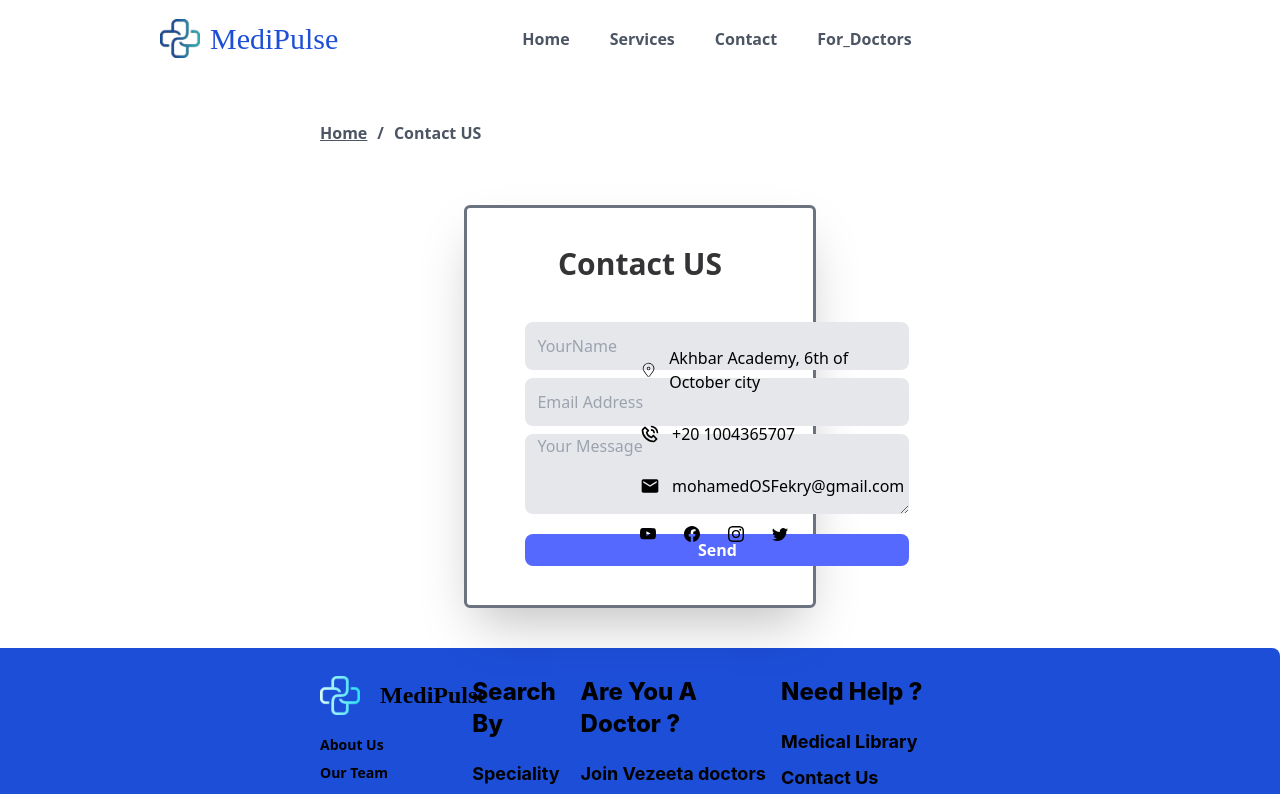
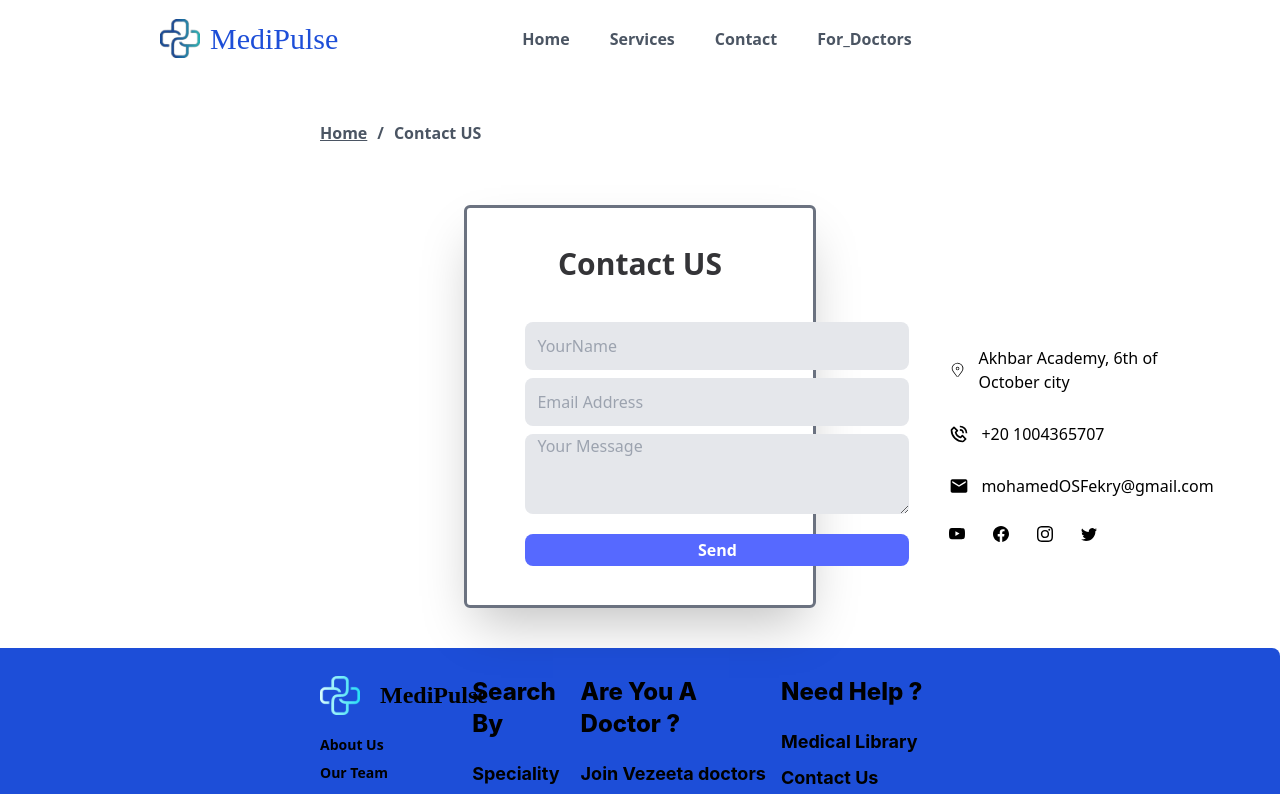
Before and after one commit to moshaosama/Graduation_Project, a React (Vite) app: page /contact in a window 1280 px wide. Shown: the top 794 px of the page. Built offline with nearby package versions, Linux system fonts and the light colour scheme.

Commit message:
update: FormContactUs component

```diff
--- a/src/Components/FormContactUs/FormContactUs.tsx
+++ b/src/Components/FormContactUs/FormContactUs.tsx
@@ -7,12 +7,14 @@ import FormContectusList from "./FormContectusList";
 
 const FormContactUs = () => {
   return (
-    <div className="border-[3px] border-solid m-10 h-fit mx-36 p-[2.4pc] rounded-md shadow-2xl border-gray-500">
+    <div className="border-[3px] border-solid m-10 h-fit mx-36 max-sm:-mx-4 max-sm:w-[24pc] p-[2.4pc] rounded-md shadow-2xl border-gray-500">
       <h1 className="text-3xl font-bold text-[#343437] flex justify-center">
         Contact US
       </h1>
-      <div className="flex items-center mt-10 mx-5">
-        <FormContectusList />
+      <div className="flex items-center mt-10 mx-5 max-sm:mx-0 max-sm:flex-col">
+        <div className="mr-10 max-sm:ml-10 max-sm:mb-10">
+          <FormContectusList />
+        </div>
         <div className="flex flex-col gap-7">
           <div className="flex items-center gap-3">
             <CiLocationOn className="text-xl" />
```
